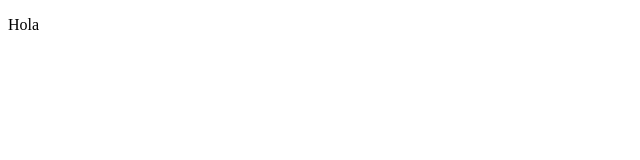
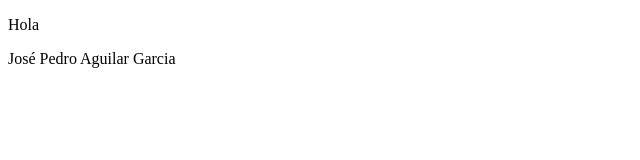
Before and after one commit to jopeagga/Expo_R, a plain HTML site: page index.html in a window 1280 px wide. Shown: the whole page, without its empty margins (0-640 px from the left). Drawn offline with Linux system fonts and the light colour scheme.

Commit message:
Agregamos nombre en un nuevo parrafo

```diff
--- a/index.html
+++ b/index.html
@@ -8,5 +8,6 @@
 </head>
 <body>
     <p>Hola</p>
+    <p>José Pedro Aguilar Garcia</p>
 </body>
 </html>
```
